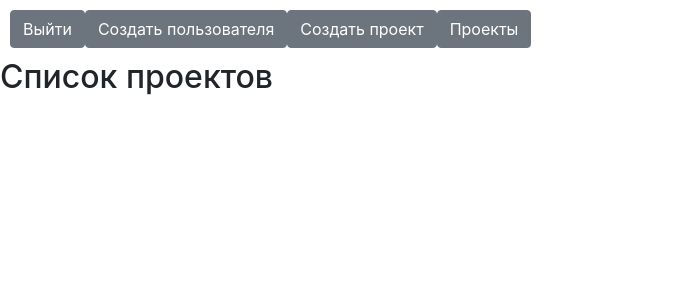
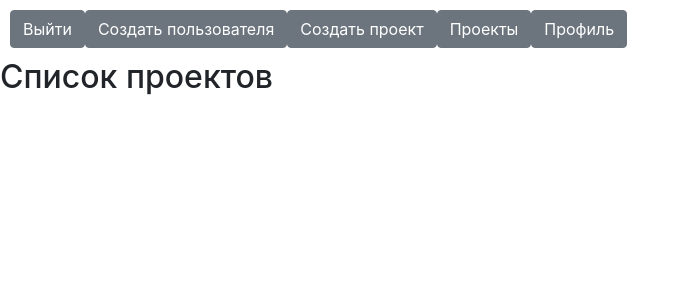
Before and after one commit to ekalimatis/RMS, a Flask app: page /projects/index in a window 1280 px wide. Shown: the top 300 px of the page, without its empty margins (0-689 px from the left). Run offline with Flask 2, Linux system fonts and the light colour scheme; the visitor is signed in with stand-in values (Sample User, id 1); data that the repository does not hold is empty; parts of the project's set-up code (start-up, migrations or seed data) failed here and were passed over; some libraries are stand-ins or nearby versions.

Commit message:
Add profile button

```diff
--- a/rms/templates/base.html
+++ b/rms/templates/base.html
@@ -29,6 +29,7 @@
         <a href="{{ url_for('user.create') }}"><button type="button" class="btn btn-secondary">Создать пользователя</button></a>
         <a href="{{ url_for('projects.create_project_page') }}"><button type="button" class="btn btn-secondary">Создать проект</button></a>
         <a href="{{ url_for('projects.list_projects') }}"><button type="button" class="btn btn-secondary">Проекты</button></a>
+        <a href="{{ url_for('user.get_profile') }}"><button type="button" class="btn btn-secondary">Профиль</button></a>
     </div>
   </div>
   <div class="top text-center">
```
